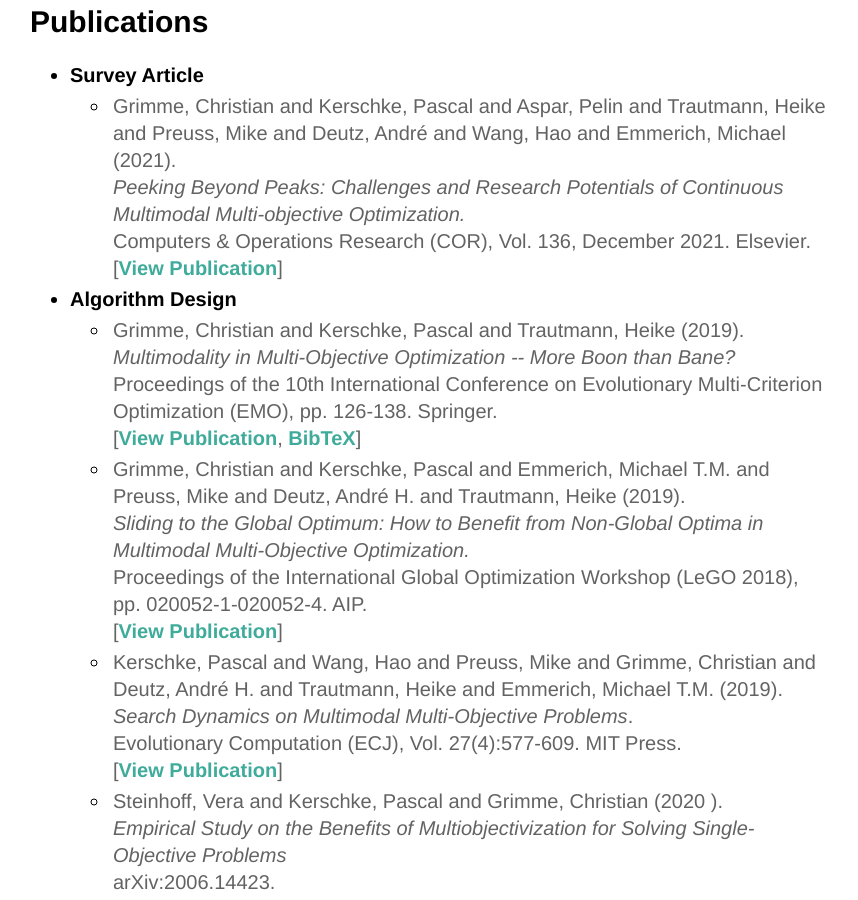
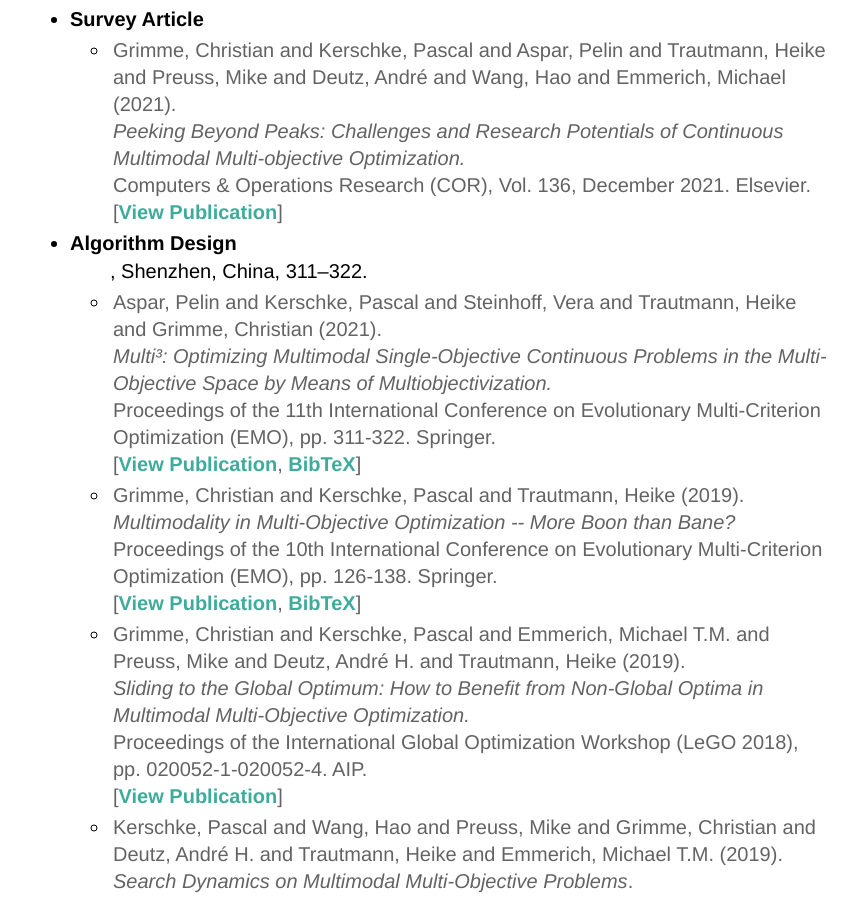
Before and after one commit to mo-opt/mo-opt, a Jekyll site: the page built from index.html, in a window 1280 px wide and 900 px high, scrolled down 2934 px. Shown: the whole window, without its empty margins (210-1068 px from the left). Built offline with Jekyll 4.4.1, drawn with Linux system fonts in a browser that asks for light colours; some of the changed text lies outside the part shown.

Commit message:
added multi3 paper

```diff
--- a/index.html
+++ b/index.html
@@ -21,6 +21,7 @@ title: Multimodal Multi-Objective Optimization
   <li>University of M&#252;nster:</li>
   <ul>
   <li><a href="https://www.wi.uni-muenster.de/department/statistik/people/pelin-aspar" alt="Website of Pelin Aspar">Pelin Aspar</a>, Research Assistant (University of M&#252;nster, Germany)</li>
+  <li><a href="http://erc.is/p/bossek" alt="Website of Jakob Bossek">Jakob Bossek</a>, Postdoctoral Researcher (University of Muenster, Germany)</li>
   <li><a href="https://www.wi.uni-muenster.de/department/statistik/people/christian-grimme" alt="Website of Christian Grimme">Christian Grimme</a>, Postdoctoral Reseaercher (University of M&#252;nster, Germany)</li>
   <li><a href="https://www.wi.uni-muenster.de/department/statistik/people/vera-steinhoff-2" alt="Website of Vera Steinhoff">Vera Steinhoff</a>, Graduate Student Assistant (University of M&#252;nster, Germany)</li>
   <li><a href="http://erc.is/p/trautmann" alt="Website of Heike Trautmann">Heike Trautmann</a>, Professor (University of Muenster, Germany)</li>
@@ -32,10 +33,6 @@ title: Multimodal Multi-Objective Optimization
   <li><a href="https://www.universiteitleiden.nl/en/staffmembers/michael-emmerich" alt="Website of Michael Emmerich">Michael T.M. Emmerich</a>, Associate Professor (LIACS, The Netherlands)</li>
   <li><a href="https://www.universiteitleiden.nl/en/staffmembers/mike-preuss" alt="Website of Mike Preuss">Mike Preuss</a>, Assistant Professor (LIACS, The Netherlands)</li>
   <li><a href="https://www.universiteitleiden.nl/en/staffmembers/hao-wang" alt="Website of Hao Wang">Hao Wang</a>, Postdoctoral Researcher (LIACS, The Netherlands)</li>
-  </ul>
-  <li>University of Adelaide:</li>
-  <ul>
-  <li><a href="https://researchers.adelaide.edu.au/profile/jakob.bossek" alt="Website of Jakob Bossek">Jakob Bossek</a>, Postdoctoral Researcher (University of Adelaide, Australia)</li>
   </ul>
 </ul>
 
@@ -106,6 +103,11 @@ In the following we provide data used in our <a href="#publications" alt="jump t
     </ul>
     <li><b>Algorithm Design</b></li>
     <ul>
+    , Shenzhen, China, 311–322.
+    <li><p class="publication">Aspar, Pelin and Kerschke, Pascal and Steinhoff, Vera and Trautmann, Heike and Grimme, Christian (2021).<br>
+      <em>Multi&#179;: Optimizing Multimodal Single-Objective Continuous Problems in the Multi-Objective Space by Means of Multiobjectivization.</em><br>
+      Proceedings of the 11th International Conference on Evolutionary Multi-Criterion Optimization (EMO), pp. 311-322. Springer.<br>
+      [<a href="https://link.springer.com/chapter/10.1007/978-3-030-72062-9_25" alt="View Publication">View Publication</a>, <a href="https://citation-needed.springer.com/v2/references/10.1007/978-3-030-72062-9_25?format=bibtex&flavour=citation" alt="BibTeX">BibTeX</a>]</p></li>
     <li><p class="publication">Grimme, Christian and Kerschke, Pascal and Trautmann, Heike (2019).<br>
       <em>Multimodality in Multi-Objective Optimization -- More Boon than Bane?</em><br>
       Proceedings of the 10th International Conference on Evolutionary Multi-Criterion Optimization (EMO), pp. 126-138. Springer.<br>
```
Also changed, not shown: other parts of index.html (+1 -1 lines).
